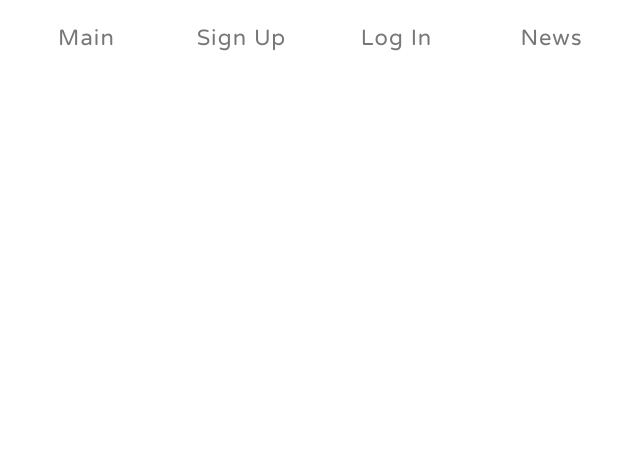
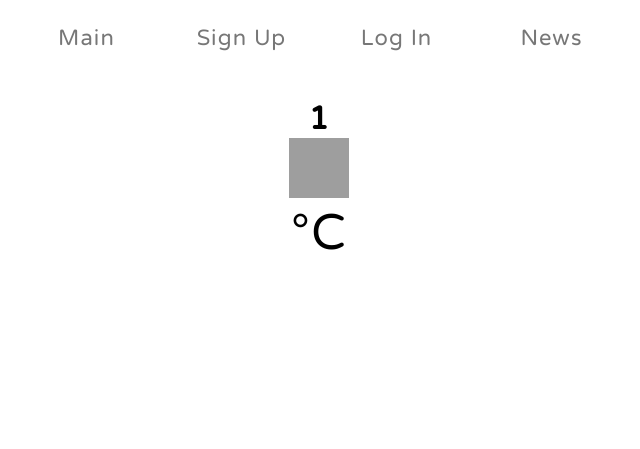
Before and after one commit to artlvruran/weather, a Flask app: page /weather/1 in a window 1280 px wide. Shown: the top 449 px of the page, without its empty margins (321-961 px from the left). Run offline with Flask 2, Linux system fonts and the light colour scheme; data that the repository does not hold is empty; grey boxes are pictures that could not be loaded.

Commit message:
more info

```diff
--- a/main.py
+++ b/main.py
@@ -5,19 +5,30 @@
 from flask import Flask, render_template, request
 from constants import *
 
+
+def celc_from_kelvin(temp):
+    return round(temp - 273.15)
+
+
 app = Flask(__name__)
 
 
 @app.route("/weather/<city>")
 def general(city):
-    geocoder_req = f"http://geocode-maps.yandex.ru/1.x/?apikey=40d1649f-0493-4b70-98ba-98533de7710b&geocode={city}&format=json"
+    geocoder_req = f"https://geocode-maps.yandex.ru/1.x/?apikey=40d1649f-0493-4b70-98ba-98533de7710b&geocode={city}&format=json"
     response = requests.get(geocoder_req).json()
     pos = response['response']['GeoObjectCollection']['featureMember'][0]['GeoObject']['Point']['pos'].split()
 
-    current_weather_request = f'https://api.openweathermap.org/data/2.5/weather?lat={pos[1]}&lon={pos[0]}&appid={WEATHER_API_KEY}'
+    current_weather_request = f'https://api.openweathermap.org/data/2.5/weather?lat={pos[1]}&lon={pos[0]}&lang=en&appid={WEATHER_API_KEY}'
     weather_response = requests.get(current_weather_request).json()
 
-    return render_template('general.html', city=weather_response["name"])
+    params = {
+        "city": weather_response["name"] if weather_response["name"] else city,
+        "temperature": f'{celc_from_kelvin(weather_response["main"]["temp"])} °C',
+        "icon": f'https://openweathermap.org/img/wn/{weather_response["weather"][0]["icon"]}.png'
+    }
+
+    return render_template('general.html', **params)
 
 
 """@app.route("/login")
--- a/static/css/style.css
+++ b/static/css/style.css
@@ -23,8 +23,8 @@
   display: flex;
   justify-content: center;
   margin: 25px;
-  height: 100vh;
   list-style: none;
+  overflow: hidden;
 }
 
 .menu li {
@@ -65,6 +65,6 @@
 
 
 /*Weather_panel*/
-.weather_panel {
-
+.temperature {
+  font-size: 50px;
 }
--- a/templates/general.html
+++ b/templates/general.html
@@ -1,5 +1,11 @@
 {% extends "base.html" %}
 
 {% block content %}
-    <h1>{{ city }}</h1>
+    <h1 align="center">{{ city }}</h1>
+    <center>
+        <img src={{icon}} alt="oops, something went wrong" height="60px" width="60px">
+    </center>
+    <div class="temperature" align="center">
+        {{ temperature }}
+    </div>
 {% endblock %}
```
